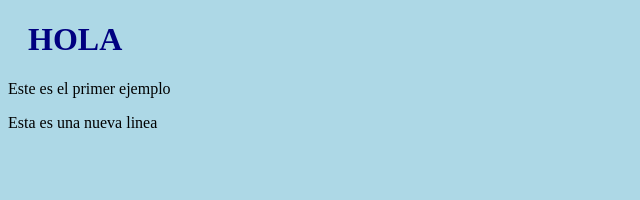
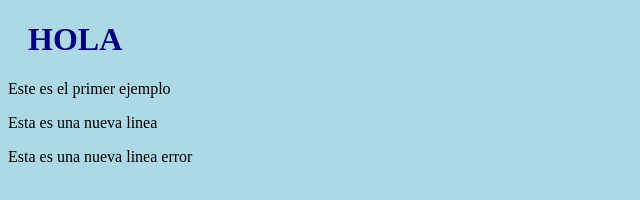
Before and after one commit to JesusJHG/cursoGit-testgithub, a plain HTML site: page index.html in a window 1280 px wide. Shown: the whole page, without its empty margins (0-640 px from the left). Drawn offline with Linux system fonts and the light colour scheme.

Commit message:
actualizacion a index.html con emergency-fix

```diff
--- a/index.html
+++ b/index.html
@@ -5,8 +5,11 @@
      <link rel="stylesheet" href="buildstyle.css">
   </head>
   <body>
+
     <h1>HOLA </h1>
     <p>Este es el primer ejemplo </p>
     <p>Esta es una nueva linea </p>
-    </html>
+    <p>Esta es una nueva linea error</p>
+
   </body>
+</html>
```
